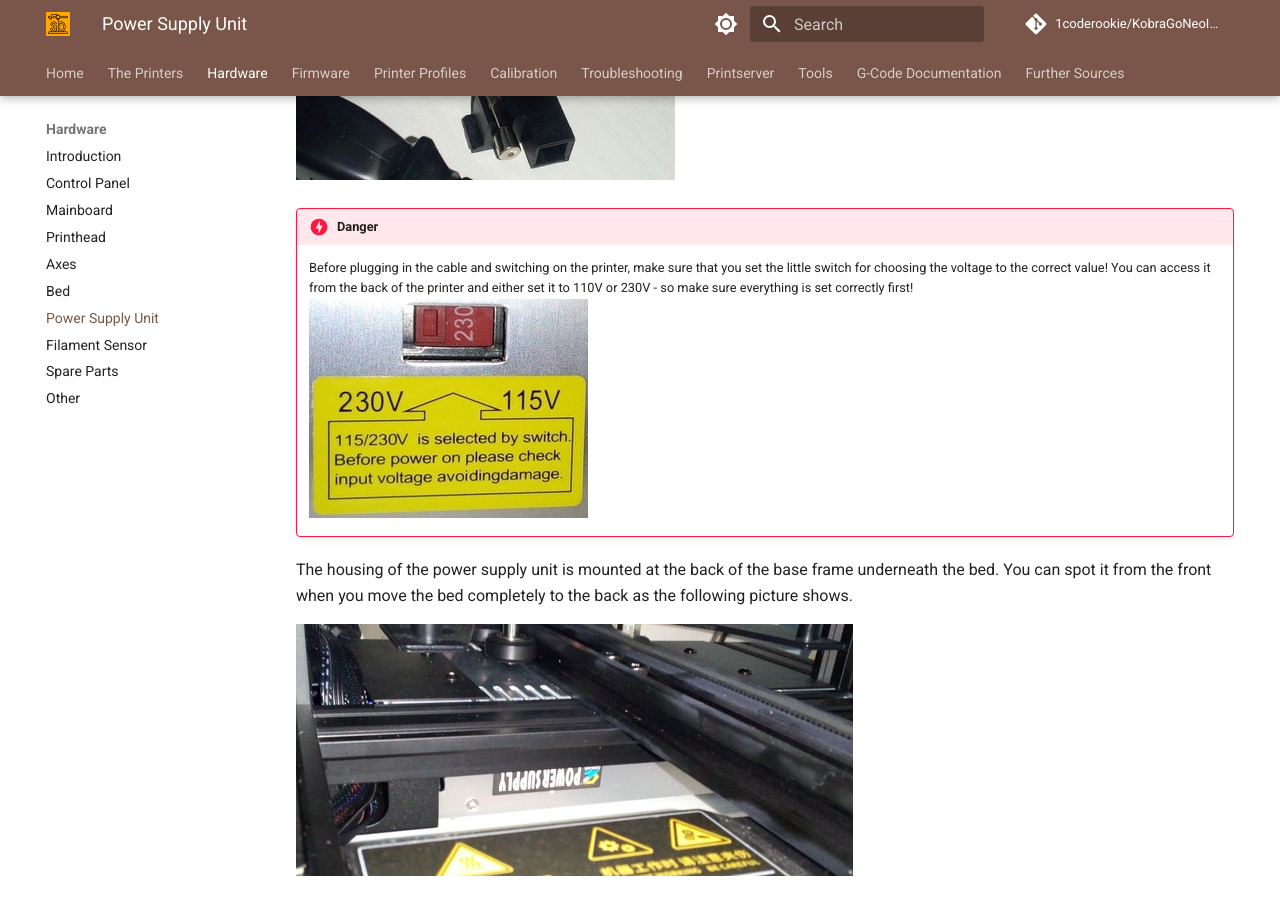
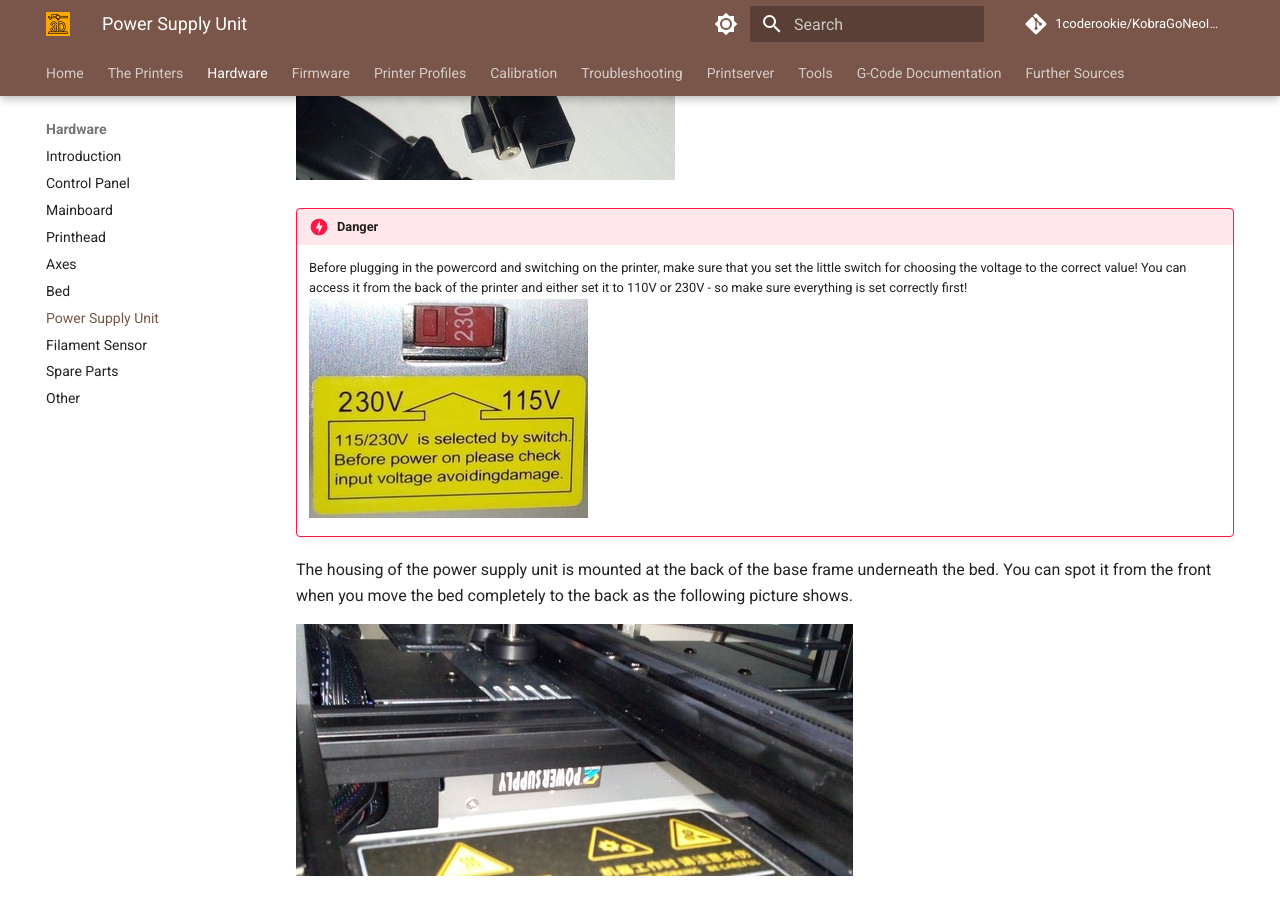
Before and after one commit to 1coderookie/KobraGoNeoInsights, an MkDocs documentation site: the page built from docs/hardware/powersupply.md, in a window 1280 px wide and 900 px high, scrolled down 1562 px. Built offline with MkDocs 1.6.1 and Material for MkDocs 9.7.7, drawn with Linux system fonts in a browser that asks for light colours; comment, search, counter and statistics services are not loaded.

Commit message:
Update powersupply.md

```diff
--- a/docs/hardware/powersupply.md
+++ b/docs/hardware/powersupply.md
@@ -23,7 +23,7 @@ The powerswitch and the plug are located at the left hand corner in the back at
 
 !!! danger
 
-    Before plugging in the cable and switching on the printer, make sure that you set the little switch for choosing the voltage to the correct value! You can access it from the back of the printer and either set it to 110V or 230V - so make sure everything is set correctly first! <br> ![Voltage switch](../assets/images/powersupply_voltage-switch_web.jpg)
+    Before plugging in the powercord and switching on the printer, make sure that you set the little switch for choosing the voltage to the correct value! You can access it from the back of the printer and either set it to 110V or 230V - so make sure everything is set correctly first! <br> ![Voltage switch](../assets/images/powersupply_voltage-switch_web.jpg)
 
 The housing of the power supply unit is mounted at the back of the base frame underneath the bed. You can spot it from the front when you move the bed completely to the back as the following picture shows.
 
```
